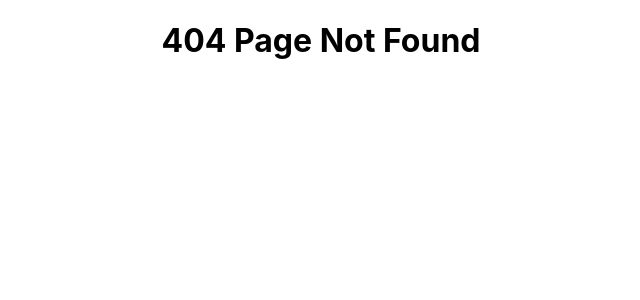
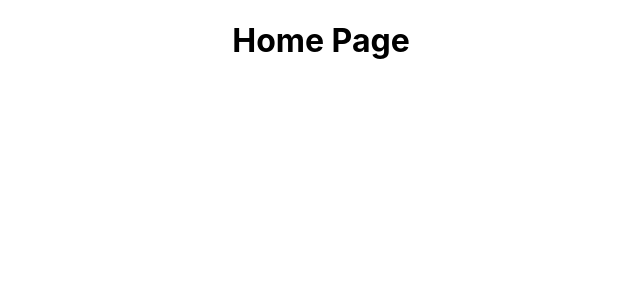
Before and after one commit to mclov/router-app, a React (Create React App) app: page / in a window 1280 px wide. Before the commit this address had no page. Shown: the top 300 px of the page, without its empty margins (319-959 px from the left). Built offline with nearby package versions, Linux system fonts and the light colour scheme.

Commit message:
add homepage

```diff
--- a/src/App.js
+++ b/src/App.js
@@ -8,6 +8,7 @@ class App extends Component {
     return (
       <div className="App" >
         <Switch>
+          <Route exact path='/' render={() => <h1>Home Page</h1>} />
           <Route exact path='/food/:name' render={(routeParams) => <Food {...routeParams} />} />
           <Route render={() => <h1>404 Page Not Found</h1>} />
         </Switch>
```
